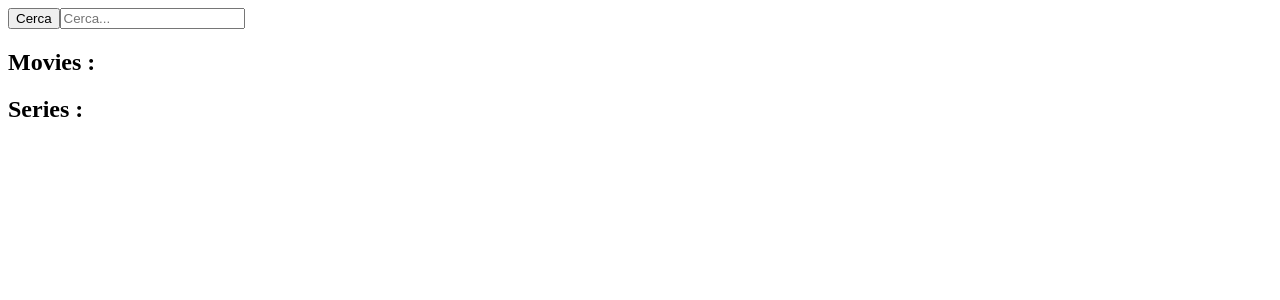
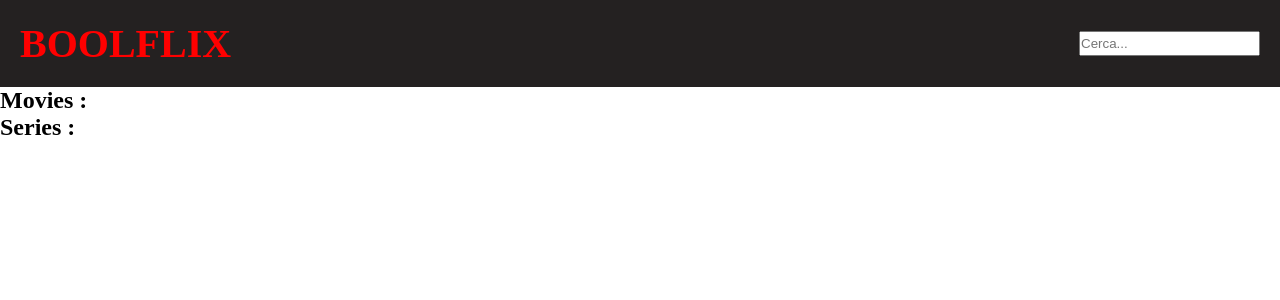
Before and after one commit to EmanueleVenditti95/vite-boolflix, a Vue app: page / in a window 1280 px wide. Shown: the top 300 px of the page. Built offline with nearby package versions, Linux system fonts and the light colour scheme.

Commit message:
Add - header style

```diff
--- a/src/App.vue
+++ b/src/App.vue
@@ -19,11 +19,14 @@ export default {
   },
   methods: {
     search() {
+      this.store.warnMessageSeries = '';
+      this.store.warnMessageFilm = '';
+
       axios.get(`https://api.themoviedb.org/3/search/movie?api_key=${this.API_KEY}&query=${this.store.query}&language=${this.language}`)
       .then(res => {
         this.store.films = res.data.results;
         if (!this.store.films.length) {
-        this.store.warnMessageFilm = 'Nessun elemento trovato'
+        this.store.warnMessageFilm = 'Nessun elemento trovato';
       }
       this.store.query = '';
       })
@@ -32,13 +35,10 @@ export default {
       .then(res => {
         this.store.series = res.data.results;
         if (!this.store.series.length) {
-        this.store.warnMessageSeries = 'Nessun elemento trovato'
+        this.store.warnMessageSeries = 'Nessun elemento trovato';
       }
       })
     },
-  },
-  created() {
-    console.log(this.store.query)
   }
 }
 </script>
@@ -48,6 +48,6 @@ export default {
 <Main />
 </template>
 
-<style scoped>
-
+<style lang="scss">
+@use '../src/style/general.scss'
 </style>
--- a/src/components/Header.vue
+++ b/src/components/Header.vue
@@ -2,10 +2,10 @@
 import { store } from '../store'
 
 export default {
-    components:{
+  components: {
     store,
   },
-  data(){
+  data() {
     return {
       store,
     }
@@ -14,9 +14,27 @@ export default {
 </script>
 
 <template>
-<button @click="$emit('search')">Cerca</button>
-<input type="text" v-model="store.query" @keyup.enter="$emit('search')" placeholder="Cerca...">
+  <nav class="container">
+    <h1 class="logo">BOOLFLIX</h1>
+    <input class="searchbar" type="text" v-model="store.query" @keyup.enter="$emit('search')" placeholder="Cerca...">
+  </nav>
 </template>
 
-<style>
+<style scoped lang="scss">
+.container {
+  background-color: rgb(36, 33, 33);
+  display: flex;
+  justify-content: space-between;
+  padding: 20px;
+  align-items: center;
+
+  .logo {
+    color: red;
+    font-size: 40px;
+  }
+
+  .searchbar {
+    height: 25px;
+  }
+}
 </style>
--- /dev/null
+++ b/src/style/general.scss
@@ -0,0 +1,5 @@
+* {
+    padding: 0;
+    margin: 0;
+    box-sizing: border-box;
+}
```
